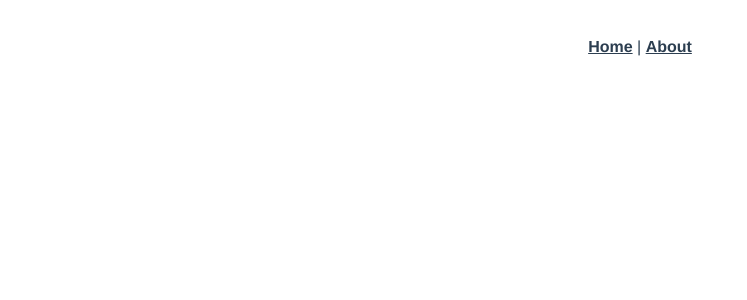
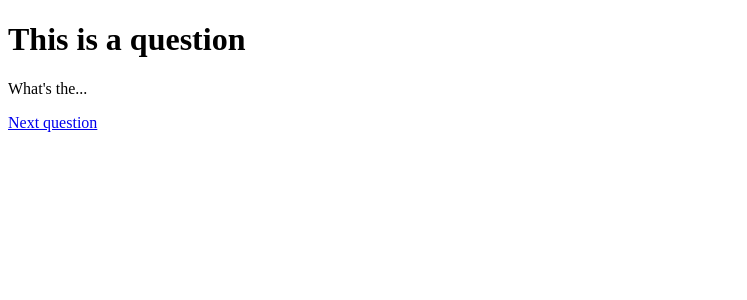
Before and after one commit to patrick-hurley/vue-gameshow, a Vue app: page /#/question in a window 1280 px wide. Shown: the top 300 px of the page, without its empty margins (0-747 px from the left). Built offline with nearby package versions, Linux system fonts and the light colour scheme.

Commit message:
Added skeleton routing of app

```diff
--- a/src/App.vue
+++ b/src/App.vue
@@ -1,29 +1,9 @@
 <template>
   <div id="app">
-    <div id="nav">
-      <router-link to="/">Home</router-link> |
-      <router-link to="/about">About</router-link>
-    </div>
-    <router-view/>
+    <router-view></router-view>
   </div>
 </template>
 
 <style lang="scss">
-#app {
-  font-family: 'Avenir', Helvetica, Arial, sans-serif;
-  -webkit-font-smoothing: antialiased;
-  -moz-osx-font-smoothing: grayscale;
-  text-align: center;
-  color: #2c3e50;
-}
-#nav {
-  padding: 30px;
-  a {
-    font-weight: bold;
-    color: #2c3e50;
-    &.router-link-exact-active {
-      color: #42b983;
-    }
-  }
-}
+
 </style>
--- a/src/components/HelloWorld.vue
+++ /dev/null
@@ -1,58 +0,0 @@
-<template>
-  <div class="hello">
-    <h1>{{ msg }}</h1>
-    <p>
-      For a guide and recipes on how to configure / customize this project,<br>
-      check out the
-      <a href="https://cli.vuejs.org" target="_blank" rel="noopener">vue-cli documentation</a>.
-    </p>
-    <h3>Installed CLI Plugins</h3>
-    <ul>
-      <li><a href="https://github.com/vuejs/vue-cli/tree/dev/packages/%40vue/cli-plugin-babel" target="_blank" rel="noopener">babel</a></li>
-      <li><a href="https://github.com/vuejs/vue-cli/tree/dev/packages/%40vue/cli-plugin-eslint" target="_blank" rel="noopener">eslint</a></li>
-    </ul>
-    <h3>Essential Links</h3>
-    <ul>
-      <li><a href="https://vuejs.org" target="_blank" rel="noopener">Core Docs</a></li>
-      <li><a href="https://forum.vuejs.org" target="_blank" rel="noopener">Forum</a></li>
-      <li><a href="https://chat.vuejs.org" target="_blank" rel="noopener">Community Chat</a></li>
-      <li><a href="https://twitter.com/vuejs" target="_blank" rel="noopener">Twitter</a></li>
-      <li><a href="https://news.vuejs.org" target="_blank" rel="noopener">News</a></li>
-    </ul>
-    <h3>Ecosystem</h3>
-    <ul>
-      <li><a href="https://router.vuejs.org" target="_blank" rel="noopener">vue-router</a></li>
-      <li><a href="https://vuex.vuejs.org" target="_blank" rel="noopener">vuex</a></li>
-      <li><a href="https://github.com/vuejs/vue-devtools#vue-devtools" target="_blank" rel="noopener">vue-devtools</a></li>
-      <li><a href="https://vue-loader.vuejs.org" target="_blank" rel="noopener">vue-loader</a></li>
-      <li><a href="https://github.com/vuejs/awesome-vue" target="_blank" rel="noopener">awesome-vue</a></li>
-    </ul>
-  </div>
-</template>
-
-<script>
-export default {
-  name: 'HelloWorld',
-  props: {
-    msg: String
-  }
-}
-</script>
-
-<!-- Add "scoped" attribute to limit CSS to this component only -->
-<style scoped lang="scss">
-h3 {
-  margin: 40px 0 0;
-}
-ul {
-  list-style-type: none;
-  padding: 0;
-}
-li {
-  display: inline-block;
-  margin: 0 10px;
-}
-a {
-  color: #42b983;
-}
-</style>
--- /dev/null
+++ b/src/components/QuestionDetail.vue
@@ -0,0 +1,16 @@
+<template>
+  <div>
+    <p>What's the...</p>
+  </div>
+</template>
+
+<script>
+export default {
+  name: 'QuestionDetail'
+}
+</script>
+
+
+<style scoped lang="scss">
+
+</style>
--- a/src/router.js
+++ b/src/router.js
@@ -1,6 +1,9 @@
 import Vue from 'vue'
 import Router from 'vue-router'
-import Home from './views/Home.vue'
+import Start from './views/Start.vue'
+import Question from './views/Question.vue'
+import Game from './views/Game.vue'
+import Result from './views/Result.vue'
 
 Vue.use(Router)
 
@@ -8,16 +11,23 @@ export default new Router({
   routes: [
     {
       path: '/',
-      name: 'home',
-      component: Home
+      name: 'start',
+      component: Start
     },
     {
-      path: '/about',
-      name: 'about',
-      // route level code-splitting
-      // this generates a separate chunk (about.[hash].js) for this route
-      // which is lazy-loaded when the route is visited.
-      component: () => import(/* webpackChunkName: "about" */ './views/About.vue')
+      path: '/question',
+      name: 'question',
+      component: Question
+    },
+    {
+      path: '/game',
+      name: 'game',
+      component: Game
+    },
+    {
+      path: '/result',
+      name: 'result',
+      component: Result
     }
   ]
 })
--- a/src/views/About.vue
+++ /dev/null
@@ -1,5 +0,0 @@
-<template>
-  <div class="about">
-    <h1>This is an about page</h1>
-  </div>
-</template>
--- /dev/null
+++ b/src/views/Game.vue
@@ -0,0 +1,16 @@
+<template>
+  <div>
+    <h1>This is a game</h1>
+    <router-link to="/result">Show results</router-link>
+  </div>
+</template>
+
+<script>
+export default {
+  name: 'game'
+}
+</script>
+
+<style lang="scss" scoped>
+
+</style>
--- a/src/views/Home.vue
+++ /dev/null
@@ -1,18 +0,0 @@
-<template>
-  <div class="home">
-    <img alt="Vue logo" src="../assets/logo.png">
-    <HelloWorld msg="Welcome to Your Vue.js App"/>
-  </div>
-</template>
-
-<script>
-// @ is an alias to /src
-import HelloWorld from '@/components/HelloWorld.vue'
-
-export default {
-  name: 'home',
-  components: {
-    HelloWorld
-  }
-}
-</script>
--- /dev/null
+++ b/src/views/Question.vue
@@ -0,0 +1,23 @@
+<template>
+  <div>
+    <h1>This is a question</h1>
+    <QuestionDetail></QuestionDetail>
+    <router-link to="/game">Next question</router-link>
+  </div>
+</template>
+
+<script>
+// @ is an alias to /src
+import QuestionDetail from '@/components/QuestionDetail'
+
+export default {
+  name: 'question',
+  components: {
+    QuestionDetail
+  }
+}
+</script>
+
+<style lang="scss" scoped>
+
+</style>
--- /dev/null
+++ b/src/views/Result.vue
@@ -0,0 +1,15 @@
+<template>
+    <div>
+        <h1>The results are in.</h1>
+    </div>
+</template>
+
+<script>
+    export default {
+
+    }
+</script>
+
+<style lang="scss" scoped>
+
+</style>
--- /dev/null
+++ b/src/views/Start.vue
@@ -0,0 +1,16 @@
+<template>
+    <div>
+        <h1>Welcome to the Vue Gameshow</h1>
+        <router-link to="/question">Start</router-link>
+    </div>
+</template>
+
+<script>
+    export default {
+
+    }
+</script>
+
+<style lang="scss" scoped>
+
+</style>
```
Also changed, not shown: src/assets/logo.png (deleted).
